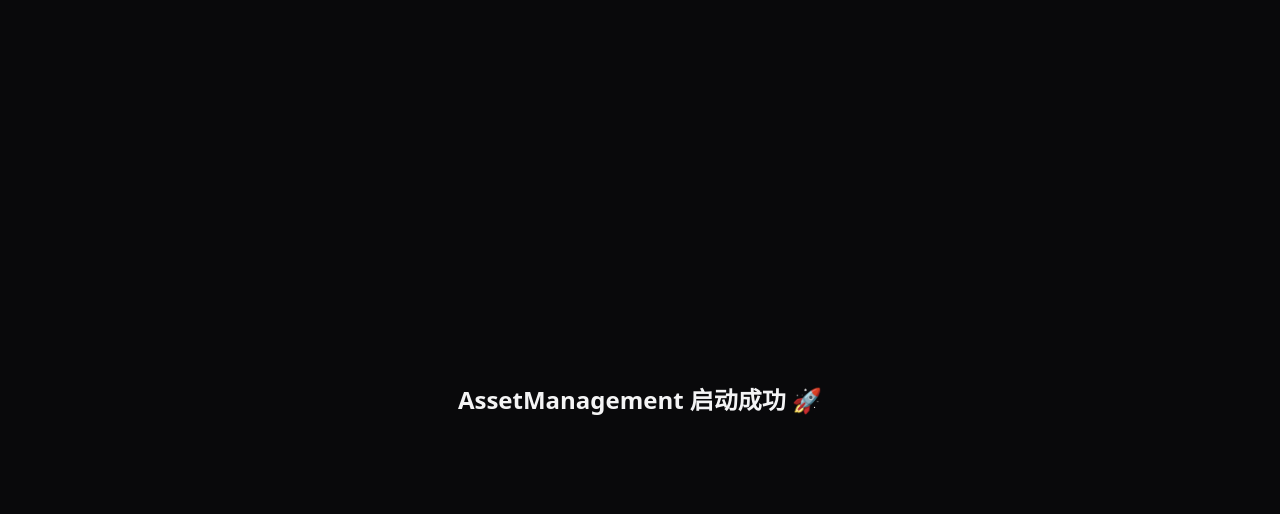
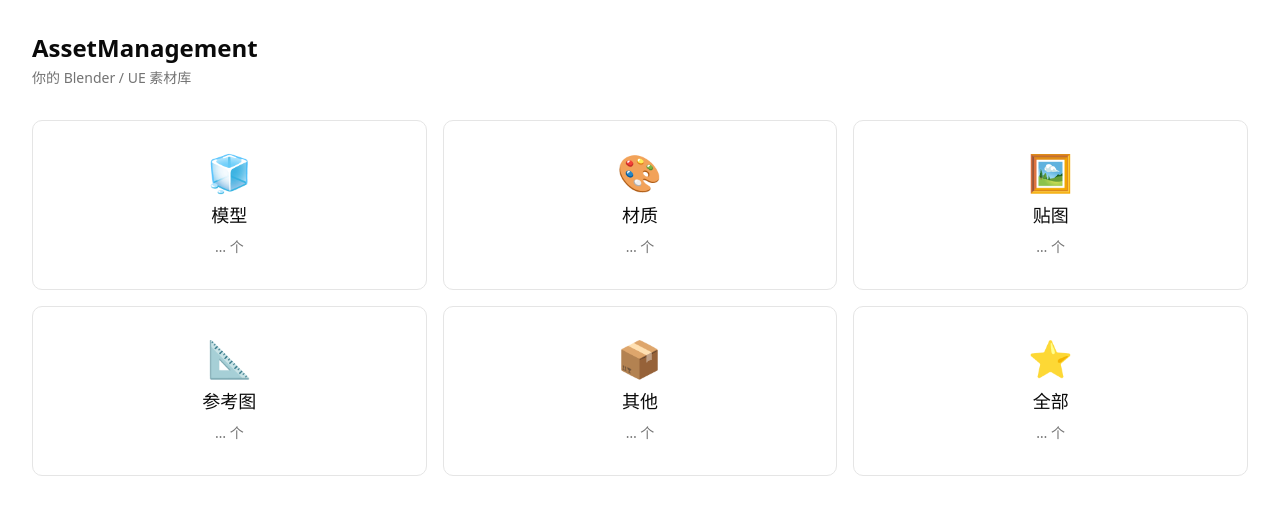
Before and after one commit to xdfqgg/Asset-Management, a React (Vite) app: page / in a window 1280 px wide. Shown: the top 514 px of the page. Built offline with nearby package versions, Linux system fonts and the light colour scheme.

Commit message:
feat: home page with category cards and library store

```diff
--- a/electron.vite.config.ts
+++ b/electron.vite.config.ts
@@ -14,7 +14,8 @@
     resolve: {
       alias: {
         '@renderer': resolve('src/renderer/src'),
-        '@': resolve('src/renderer/src')
+        '@': resolve('src/renderer/src'),
+        '@shared': resolve('src/shared')
       }
     },
     plugins: [react(), tailwindcss()]
--- a/src/renderer/src/App.tsx
+++ b/src/renderer/src/App.tsx
@@ -1,9 +1,10 @@
-function App(): React.JSX.Element {
-  return (
-    <div className="flex h-screen items-center justify-center bg-zinc-950 text-zinc-100">
-      <h1 className="text-2xl font-bold">AssetManagement 启动成功 🚀</h1>
-    </div>
-  )
+import { useLibrary } from './store/useLibrary'
+import Home from './pages/Home'
+import Grid from './pages/Grid'
+
+function App(): JSX.Element {
+  const view = useLibrary((s) => s.view)
+  return view === 'home' ? <Home /> : <Grid />
 }
 
 export default App
--- /dev/null
+++ b/src/renderer/src/lib/am.ts
@@ -0,0 +1,5 @@
+// preload 桥 API 的访问函数。
+// 用函数而不是「导入时捕获的常量」——测试里后 stub window.am 也能生效（延迟解析）。
+export function am(): typeof window.am {
+  return window.am
+}
--- /dev/null
+++ b/src/renderer/src/pages/Grid.tsx
@@ -0,0 +1,15 @@
+import { useLibrary } from '../store/useLibrary'
+
+// 网格页（Task 11 实现搜索/筛选/分页/缩略图，本文件先占位保证路由闭环）
+export default function Grid(): JSX.Element {
+  const view = useLibrary((s) => s.view)
+  const setView = useLibrary((s) => s.setView)
+  return (
+    <div className="p-8">
+      <button onClick={() => setView('home')} className="mb-4 rounded-md border px-3 py-1 hover:bg-accent">
+        ← 返回
+      </button>
+      <p>大类：{view} —— 网格页将在 Task 11 实现</p>
+    </div>
+  )
+}
--- /dev/null
+++ b/src/renderer/src/pages/Home.tsx
@@ -0,0 +1,56 @@
+import { useEffect, useState } from 'react'
+import type { Category } from '@shared/types'
+import { am } from '../lib/am'
+import { useLibrary } from '../store/useLibrary'
+
+// 首页大类卡片（设计文档 §7：首页导航 + 下钻模式）
+const CARDS: { c: Category | 'all'; label: string; icon: string }[] = [
+  { c: 'model', label: '模型', icon: '🧊' },
+  { c: 'material', label: '材质', icon: '🎨' },
+  { c: 'texture', label: '贴图', icon: '🖼' },
+  { c: 'reference', label: '参考图', icon: '📐' },
+  { c: 'other', label: '其他', icon: '📦' },
+  { c: 'all', label: '全部', icon: '⭐' }
+]
+
+export default function Home(): JSX.Element {
+  const setView = useLibrary((s) => s.setView)
+  const [counts, setCounts] = useState<Record<string, number>>({})
+
+  useEffect(() => {
+    let alive = true
+    void (async () => {
+      const map: Record<string, number> = {}
+      for (const card of CARDS) {
+        const q = card.c === 'all' ? { limit: 1, offset: 0 } : { category: card.c, limit: 1, offset: 0 }
+        map[card.c] = (await am().assets.list(q)).total
+      }
+      if (alive) setCounts(map)
+    })()
+    return () => {
+      alive = false
+    }
+  }, [])
+
+  return (
+    <div className="flex min-h-screen flex-col bg-background p-8">
+      <header className="mb-8">
+        <h1 className="text-2xl font-bold">AssetManagement</h1>
+        <p className="mt-1 text-sm text-muted-foreground">你的 Blender / UE 素材库</p>
+      </header>
+      <div className="grid grid-cols-3 gap-4">
+        {CARDS.map((card) => (
+          <button
+            key={card.c}
+            onClick={() => setView(card.c)}
+            className="flex flex-col items-center gap-2 rounded-lg border border-border bg-card p-8 text-card-foreground transition-colors hover:bg-accent"
+          >
+            <span className="text-4xl">{card.icon}</span>
+            <span className="text-lg font-medium">{card.label}</span>
+            <span className="text-sm text-muted-foreground">{counts[card.c] ?? '…'} 个</span>
+          </button>
+        ))}
+      </div>
+    </div>
+  )
+}
--- /dev/null
+++ b/src/renderer/src/store/useLibrary.ts
@@ -0,0 +1,33 @@
+import { create } from 'zustand'
+import type { AssetQuery, AssetRow, Category } from '@shared/types'
+import { am } from '../lib/am'
+
+// zustand：轻量状态管理（比 Redux 少一层样板）。整个界面的共享状态都在这里。
+type View = 'home' | 'all' | Category
+
+interface LibState {
+  view: View
+  query: AssetQuery
+  items: AssetRow[]
+  total: number
+  setView(v: View): void
+  setQuery(patch: Partial<AssetQuery>): void
+  load(): Promise<void>
+}
+
+export const useLibrary = create<LibState>((set, get) => ({
+  view: 'home',
+  query: { limit: 60, offset: 0 },
+  items: [],
+  total: 0,
+  setView: (v) =>
+    set((s) => ({
+      view: v,
+      query: { ...s.query, category: v === 'home' || v === 'all' ? undefined : v, offset: 0 }
+    })),
+  setQuery: (patch) => set((s) => ({ query: { ...s.query, ...patch } })),
+  load: async () => {
+    const r = await am().assets.list(get().query)
+    set({ items: r.items, total: r.total })
+  }
+}))
--- a/tsconfig.node.json
+++ b/tsconfig.node.json
@@ -5,7 +5,7 @@
     "src/main/**/*",
     "src/preload/**/*",
     "src/shared/**/*",
-    "tests/**/*"
+    "tests/**/*.ts"
   ],
   "compilerOptions": {
     "composite": true,
--- a/tsconfig.web.json
+++ b/tsconfig.web.json
@@ -5,14 +5,16 @@
     "src/renderer/src/**/*",
     "src/renderer/src/**/*.tsx",
     "src/preload/*.d.ts",
-    "src/shared/**/*"
+    "src/shared/**/*",
+    "tests/**/*.tsx"
   ],
   "compilerOptions": {
     "composite": true,
     "jsx": "react-jsx",
     "types": ["vitest/globals", "@testing-library/jest-dom"],
     "paths": {
-      "@/*": ["./src/renderer/src/*"]
+      "@/*": ["./src/renderer/src/*"],
+      "@shared/*": ["./src/shared/*"]
     }
   }
 }
--- /dev/null
+++ b/vitest.config.ts
@@ -0,0 +1,12 @@
+import { defineConfig } from 'vitest/config'
+
+export default defineConfig({
+  esbuild: {
+    // 与 tsconfig 的 react-jsx 对齐：JSX 自动运行时，测试文件无需手动 import React
+    jsx: 'automatic'
+  },
+  test: {
+    // 开启全局 API（describe/it/expect 无需 import）+ 让 @testing-library/react 的自动清理生效
+    globals: true
+  }
+})
```
Also changed, not shown: 1 other file (tests, documents, lock files or other folders).
